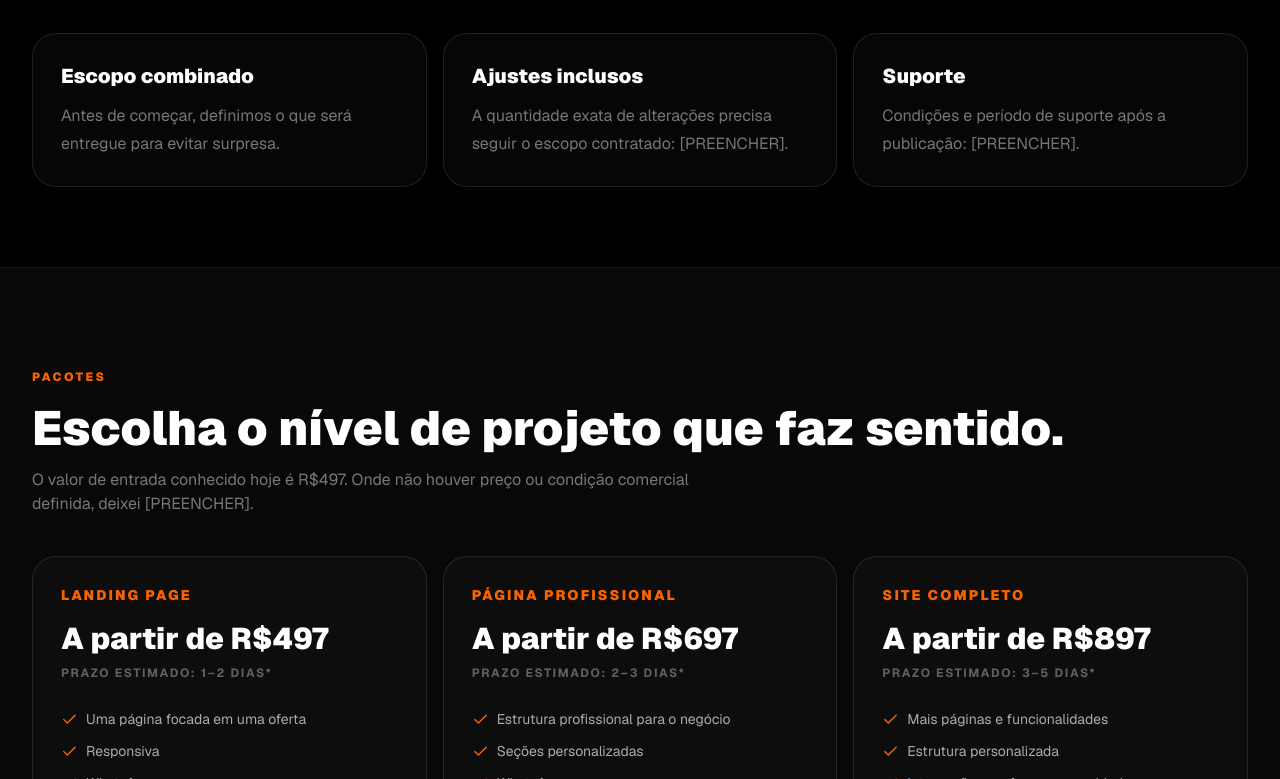
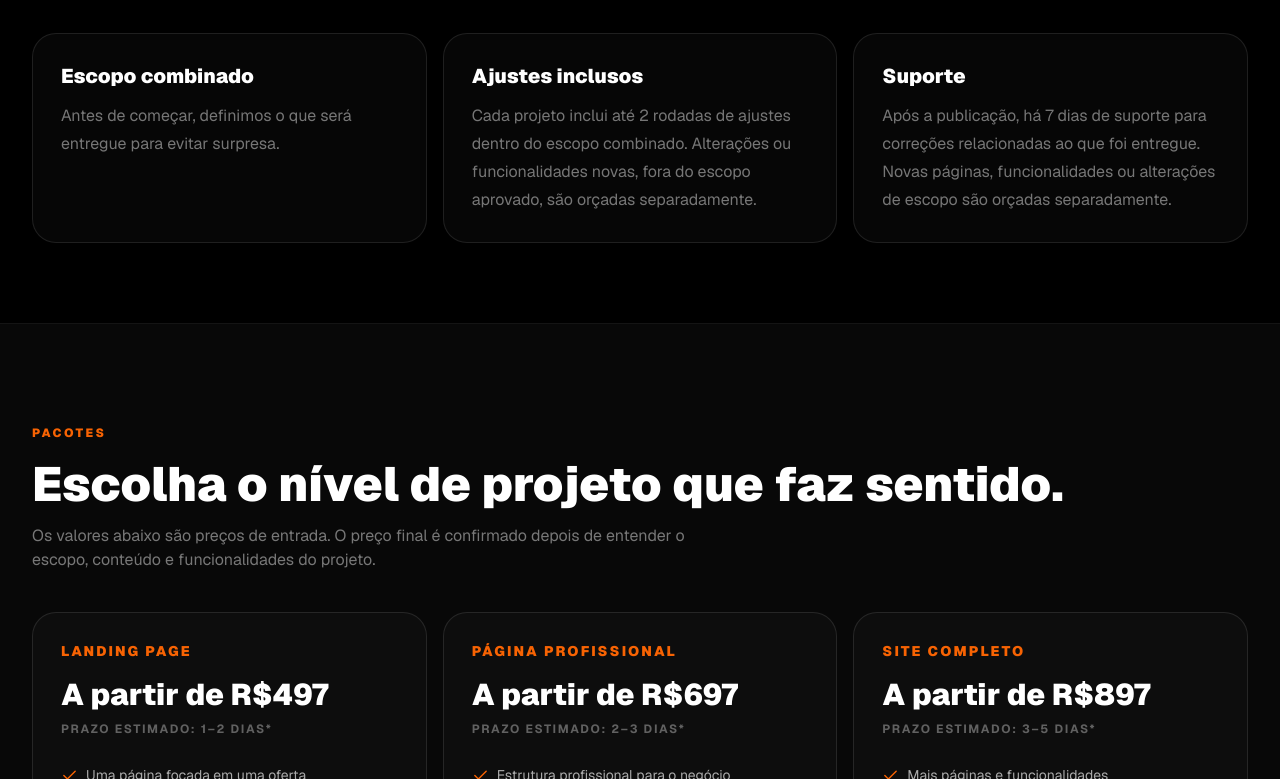
Before and after one commit to davi-jacobxz/site-vendas, a Next.js app: page / in a window 1280 px wide. Shown: the part 6541-7320 px from the top of the page. Built offline with nearby package versions, Linux system fonts and the light colour scheme; no server answers.

Commit message:
Preenche condições comerciais e escopo dos pacotes

```diff
--- a/app/page.tsx
+++ b/app/page.tsx
@@ -147,8 +147,8 @@ export default function Home() {
           <div className="mt-10 grid gap-4 md:grid-cols-3">
             {[
               ["Escopo combinado", "Antes de começar, definimos o que será entregue para evitar surpresa."],
-              ["Ajustes inclusos", "A quantidade exata de alterações precisa seguir o escopo contratado: [PREENCHER]."],
-              ["Suporte", "Condições e período de suporte após a publicação: [PREENCHER]."],
+              ["Ajustes inclusos", "Cada projeto inclui até 2 rodadas de ajustes dentro do escopo combinado. Alterações ou funcionalidades novas, fora do escopo aprovado, são orçadas separadamente."],
+              ["Suporte", "Após a publicação, há 7 dias de suporte para correções relacionadas ao que foi entregue. Novas páginas, funcionalidades ou alterações de escopo são orçadas separadamente."],
             ].map(([title, text]) => <div key={title} className="rounded-3xl border border-white/10 bg-white/[.025] p-7"><h3 className="text-xl font-black">{title}</h3><p className="mt-3 leading-7 text-white/45">{text}</p></div>)}
           </div>
         </div>
@@ -158,12 +158,12 @@ export default function Home() {
         <div className="mx-auto max-w-7xl">
           <span className="text-xs font-black uppercase tracking-[.2em] text-[#F76303]">Pacotes</span>
           <h2 className="mt-4 text-4xl font-black sm:text-5xl">Escolha o nível de projeto que faz sentido.</h2>
-          <p className="mt-4 max-w-2xl text-white/45">O valor de entrada conhecido hoje é R$497. Onde não houver preço ou condição comercial definida, deixei [PREENCHER].</p>
+          <p className="mt-4 max-w-2xl text-white/45">Os valores abaixo são preços de entrada. O preço final é confirmado depois de entender o escopo, conteúdo e funcionalidades do projeto.</p>
           <div className="mt-10 grid gap-4 lg:grid-cols-3">
             {[
-              ["Landing Page", "A partir de R$497", "1–2 dias*", ["Uma página focada em uma oferta","Responsiva","WhatsApp","Publicação"], "Domínio e hospedagem pagos à parte; funcionalidades fora do escopo combinado."],
-              ["Página Profissional", "A partir de R$697", "2–3 dias*", ["Estrutura profissional para o negócio","Seções personalizadas","WhatsApp","SEO básico","Publicação"], "Domínio e hospedagem pagos à parte; textos, fotos e funcionalidades fora do escopo combinado."],
-              ["Site Completo", "A partir de R$897", "3–5 dias*", ["Mais páginas e funcionalidades","Estrutura personalizada","Integrações conforme necessidade","SEO básico","Publicação"], "Domínio e hospedagem pagos à parte; sistemas complexos, integrações especiais e conteúdo produzido do zero não inclusos no valor inicial."],
+              ["Landing Page", "A partir de R$497", "1–2 dias*", ["Uma página focada em uma oferta","Responsiva","WhatsApp","Publicação"], "Domínio e hospedagem são contratados e pagos à parte pelo cliente; novas funcionalidades ou alterações fora do escopo também são orçadas separadamente."],
+              ["Página Profissional", "A partir de R$697", "2–3 dias*", ["Estrutura profissional para o negócio","Seções personalizadas","WhatsApp","SEO básico","Publicação"], "Domínio e hospedagem são contratados e pagos à parte pelo cliente; textos e fotos devem ser fornecidos pelo cliente, e funcionalidades fora do escopo são orçadas separadamente."],
+              ["Site Completo", "A partir de R$897", "3–5 dias*", ["Mais páginas e funcionalidades","Estrutura personalizada","Integrações conforme necessidade","SEO básico","Publicação"], "Domínio e hospedagem são contratados e pagos à parte pelo cliente; sistemas complexos, integrações especiais e produção completa de conteúdo não fazem parte do valor inicial."],
             ].map(([name, price, deadline, items, excluded]) => (
               <div key={String(name)} className="flex flex-col rounded-3xl border border-white/10 bg-white/[.025] p-7">
                 <p className="text-sm font-black uppercase tracking-[.15em] text-[#F76303]">{name}</p>
```
